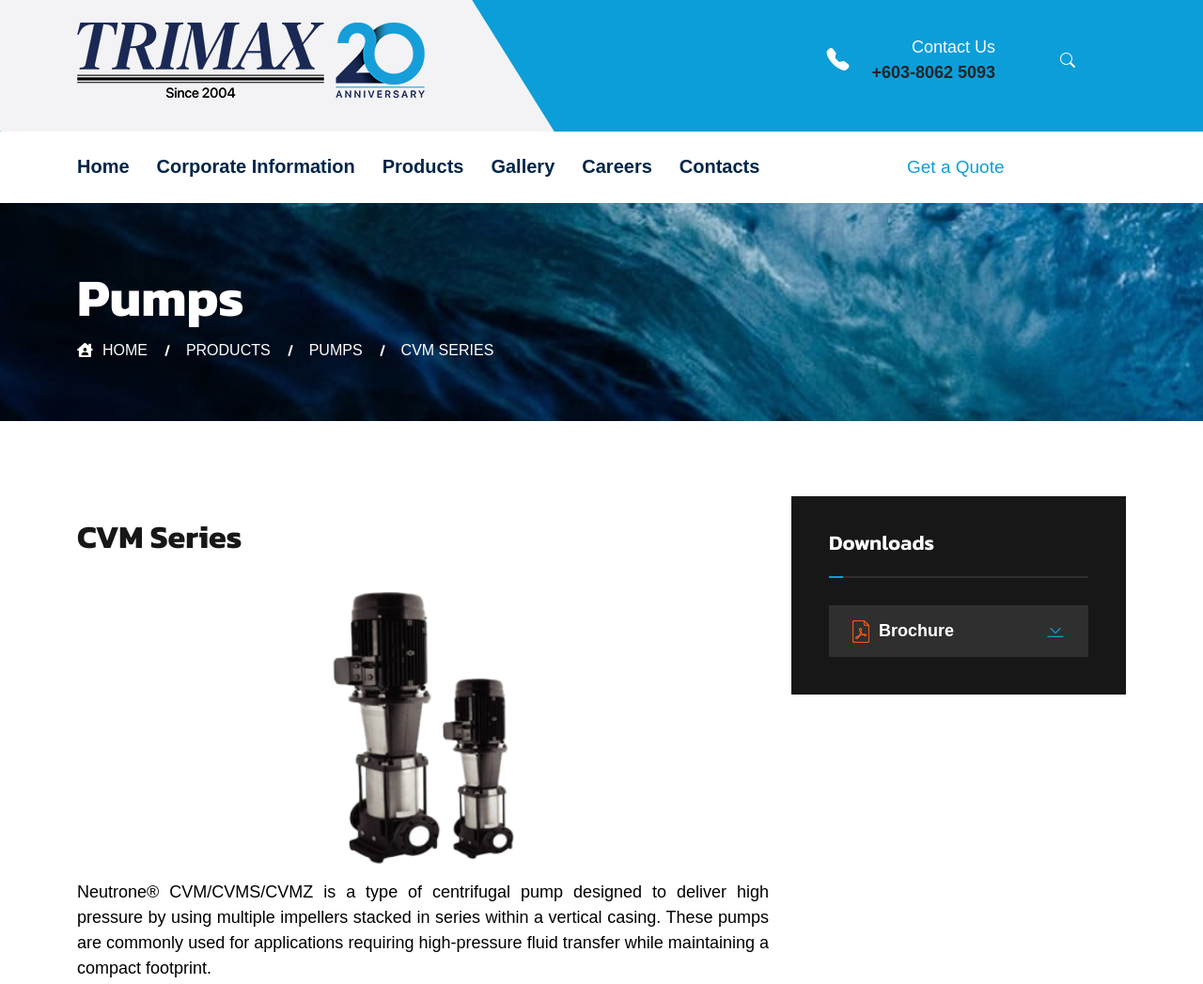
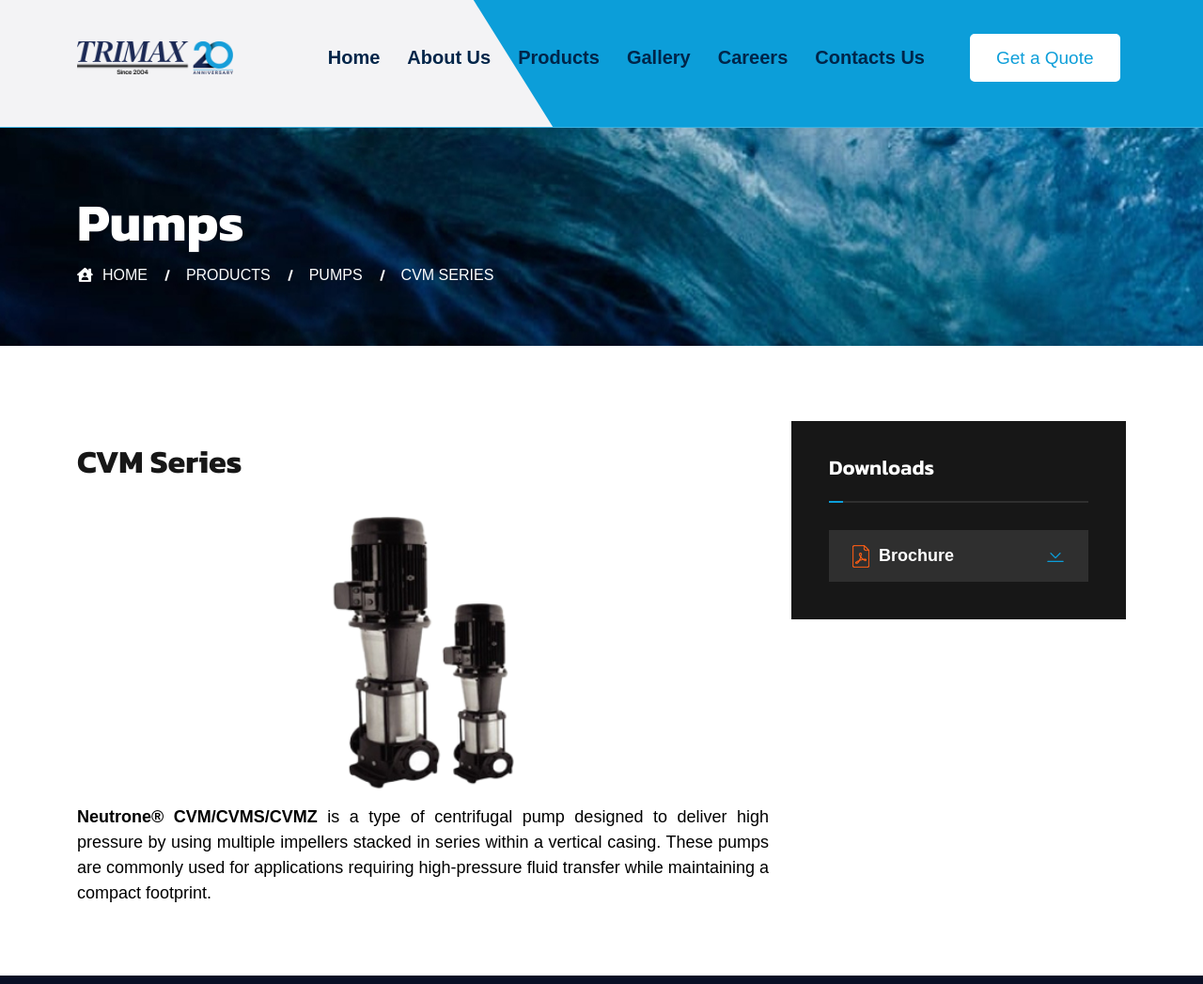
Before and after one commit to hafizadtghazali/jubilant-engine, a plain HTML site: page products/cvm.html in a window 1280 px wide. Shown: the top 1047 px of the page at 94% size. Drawn offline with Linux system fonts and the light colour scheme; a web font is replaced by a local one.

Commit message:
Update cvm.html

```diff
--- a/products/cvm.html
+++ b/products/cvm.html
@@ -27,54 +27,27 @@
 
 <body>
 
-	<div class="top-bar-area">
+<div class="top-bar-area header-area" id="sticky-header">
 	<div class="container">
 		<div class="row align-items-center">
-				<div class="col-md-4">
+			<div class="col-md-2">
 				<div class="header-logo">
-						<a href="../index.html"><img src="../assets/images/logo1.png" alt="logo"></a>
+					<a href="../index.html"><img class="w-100" src="../assets/images/logo1.png" alt="logo"></a>
 				</div>
 			</div>
-				<div class="col-md-8">
-					<div class="top-bar-info text-end">
-						<ul class="d-inline-flex align-items-center">
-							<li>
-								<div class="d-inline-flex">
-									<i class="fs-4 bi bi-telephone-fill align-content-center me-4"></i>
-									<p class="mb-0 text-light">
-										Contact Us
-										<span class="d-block fw-bold text-dark">+603-8062 5093</span>
-									</p>
-								</div>
-							</li>
-							<li>
-								<div class="header-search-button search-box-outer">
-									<a href="#"><i class="bi bi-search"></i></a>
-								</div>
-							</li>
+			<div class="d-flex justify-content-end col-md-8">
+				<div class="header-menu">
+					<ul class="nav_scroll">
+						<li><a href="../index.html">Home</a></li>
+						<li><a href="../about.html">About Us</a></li>
+						<li><a href="../products.html">Products</a></li>
+						<li><a href="../gallery.html">Gallery</a></li>
+						<li><a href="../careers.html">Careers</a></li>
+						<li><a href="../contact.html">Contacts Us</a></li>
 					</ul>
 				</div>
 			</div>
-			</div>
-		</div>
-	</div>
-
-	<div class="header-area" id="sticky-header">
-		<div class="container">
-			<div class="row align-items-center">
-				<div class="col-md-9">
-					<div class="header-menu">
-						<ul class="nav_scroll">
-							<li><a href="../index.html">Home</a></li>
-							<li><a href="../about.html">Corporate Information</a></li>
-							<li><a href="../products.html">Products</a></li>
-							<li><a href="../gallery.html">Gallery</a></li>
-							<li><a href="../careers.html">Careers</a></li>
-							<li><a href="../contact.html">Contacts</a></li>
-						</ul>
-					</div>
-				</div>
-				<div class="col-md-3">
+			<div class="col-md-2">
 				<div class="header-button">
 					<a href="../contact.html#contact_form">Get a Quote</a>
 				</div>
@@ -88,11 +61,11 @@
 		<nav class="header-menu">
 			<ul class="nav_scroll">
 				<li><a href="../index.html">Home</a></li>
-					<li><a href="../about.html">Corporate Information</a></li>
+				<li><a href="../about.html">About Us</a></li>
 				<li><a href="../products.html">Products</a></li>
 				<li><a href="../gallery.html">Gallery</a></li>
 				<li><a href="../careers.html">Careers</a></li>
-					<li><a href="../contact.html">Contacts</a></li>
+				<li><a href="../contact.html">Contact Us</a></li>
 			</ul>
 		</nav>
 	</div>
@@ -132,7 +105,7 @@
 								</div>
 								<div class="product-details-content">
 									<div class="product-details-desc">
-										<p>Neutrone® CVM/CVMS/CVMZ is a type of centrifugal pump designed to deliver high pressure by using multiple impellers stacked in series within a vertical casing. These pumps are commonly used for applications requiring high-pressure fluid transfer while maintaining a compact footprint.</p>
+										<p><strong>Neutrone® CVM/CVMS/CVMZ</strong> is a type of centrifugal pump designed to deliver high pressure by using multiple impellers stacked in series within a vertical casing. These pumps are commonly used for applications requiring high-pressure fluid transfer while maintaining a compact footprint.</p>
 									</div>
 								</div>
 							</div>
@@ -246,7 +219,7 @@
 			<div class="row align-items-center">
 				<div class="col-md-6">
 					<div class="footer-bottom-content">
-				    	<p>Copyright © Trimax Century all rights reserved.</p>
+				    	<p>Copyright © Trimax Century Sdn. Bhd. All Rights Reserved.</p>
 					</div>
 			    </div>
 			    <div class="col-md-6">
```
Lines whose indentation alone changed are shown as unchanged.
